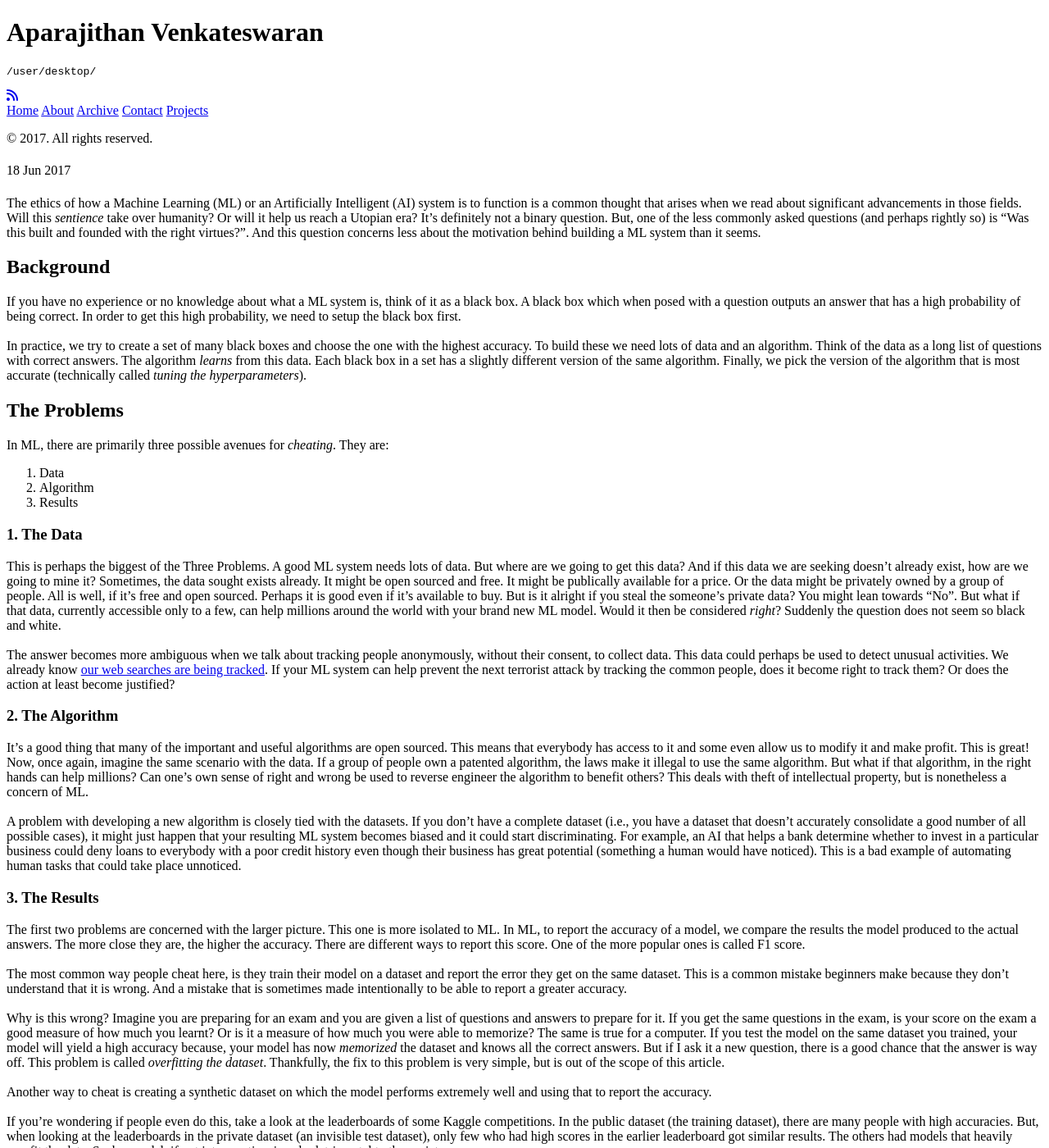
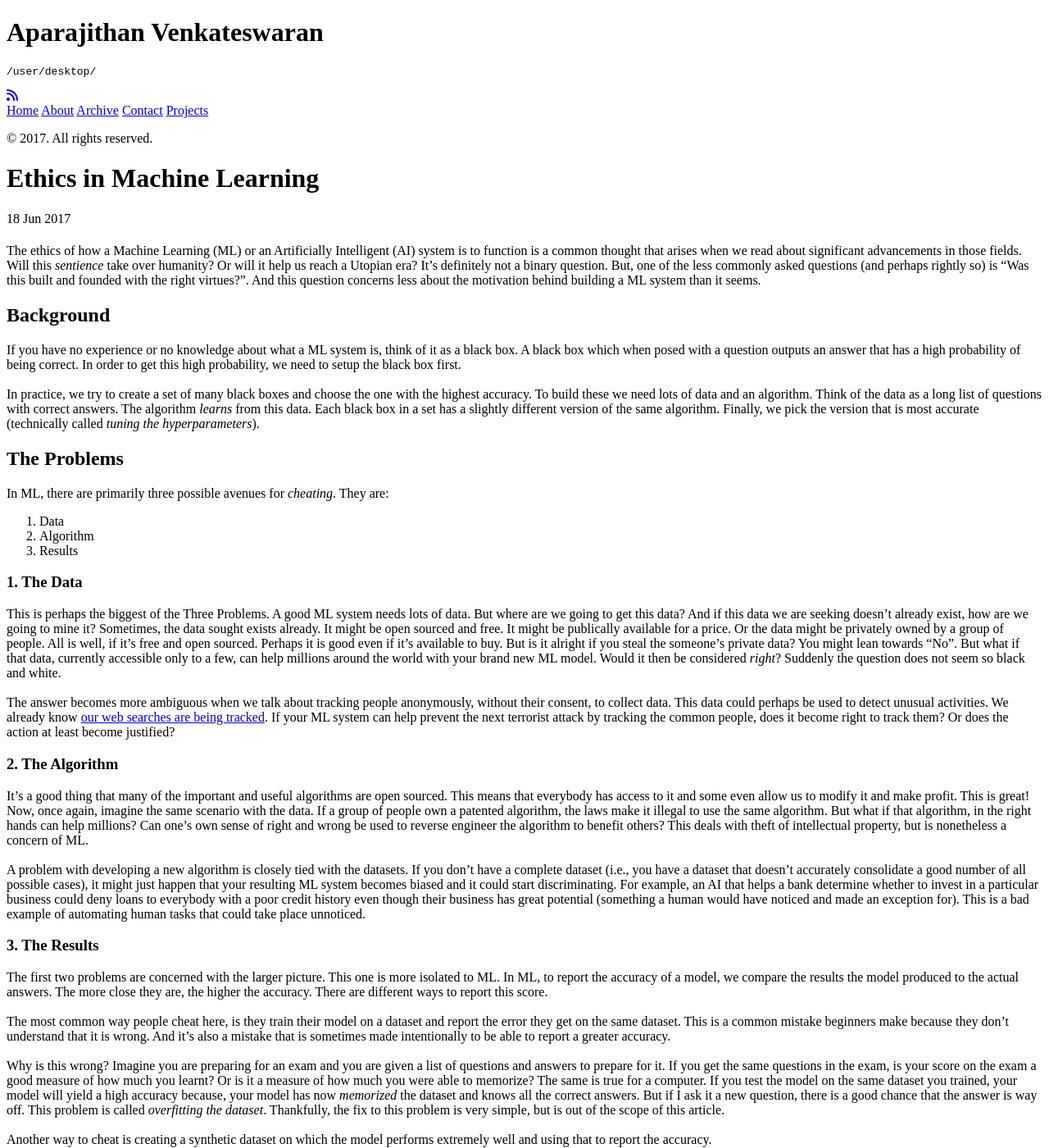
Before and after one commit to AparaV/aparavenkat.com, a Jekyll site: the page built from _posts/2017-06-18-ethics-in-machine-learning.md, in a window 1280 px wide and 1400 px high. Shown: the whole window at 82% size. Built offline with Jekyll 4.4.1, drawn with Linux system fonts in a browser that asks for light colours; nearby versions of some CDN libraries; our own code applies the rules of GitHub Pages for plain Markdown files; comment, search, counter and statistics services are not loaded.

Commit message:
Publish 'Ethics in Machine Learning'

```diff
--- a/_posts/2017-06-18-ethics-in-machine-learning.md
+++ b/_posts/2017-06-18-ethics-in-machine-learning.md
@@ -14,7 +15,7 @@
 ## Background
 
 If you have no experience or no knowledge about what a ML system is, think of it as a black box. A black box which when posed with a question outputs an answer that has a high probability of being correct. In order to get this high probability, we need to setup the black box first.<br><br>
-In practice, we try to create a set of many black boxes and choose the one with the highest accuracy. To build these we need lots of data and an algorithm. Think of the data as a long list of questions with correct answers. The algorithm *learns* from this data. Each black box in a set has a slightly different version of the same algorithm. Finally, we pick the version of the algorithm that is most accurate (technically called *tuning the hyperparameters*).
+In practice, we try to create a set of many black boxes and choose the one with the highest accuracy. To build these we need lots of data and an algorithm. Think of the data as a long list of questions with correct answers. The algorithm *learns* from this data. Each black box in a set has a slightly different version of the same algorithm. Finally, we pick the version that is most accurate (technically called *tuning the hyperparameters*).
 
 ## The Problems
 
@@ -31,12 +32,12 @@
 ### 2. The Algorithm
 
 It's a good thing that many of the important and useful algorithms are open sourced. This means that everybody has access to it and some even allow us to modify it and make profit. This is great! Now, once again, imagine the same scenario with the data. If a group of people own a patented algorithm, the laws make it illegal to use the same algorithm. But what if that algorithm, in the right hands can help millions? Can one's own sense of right and wrong be used to reverse engineer the algorithm to benefit others? This deals with theft of intellectual property, but is nonetheless a concern of ML.<br><br>
-A problem with developing a new algorithm is closely tied with the datasets. If you don't have a complete dataset (i.e., you have a dataset that doesn't accurately consolidate a good number of all possible cases), it might just happen that your resulting ML system becomes biased and it could start discriminating. For example, an AI that helps a bank determine whether to invest in a particular business could deny loans to everybody with a poor credit history even though their business has great potential (something a human would have noticed). This is a bad example of automating human tasks that could take place unnoticed.
+A problem with developing a new algorithm is closely tied with the datasets. If you don't have a complete dataset (i.e., you have a dataset that doesn't accurately consolidate a good number of all possible cases), it might just happen that your resulting ML system becomes biased and it could start discriminating. For example, an AI that helps a bank determine whether to invest in a particular business could deny loans to everybody with a poor credit history even though their business has great potential (something a human would have noticed and made an exception for). This is a bad example of automating human tasks that could take place unnoticed.
 
 ### 3. The Results
 
-The first two problems are concerned with the larger picture. This one is more isolated to ML. In ML, to report the accuracy of a model, we compare the results the model produced to the actual answers. The more close they are, the higher the accuracy. There are different ways to report this score. One of the more popular ones is called F1 score.<br><br>
-The most common way people cheat here, is they train their model on a dataset and report the error they get on the same dataset. This is a common mistake beginners make because they don't understand that it is wrong. And a mistake that is sometimes made intentionally to be able to report a greater accuracy.<br><br>
+The first two problems are concerned with the larger picture. This one is more isolated to ML. In ML, to report the accuracy of a model, we compare the results the model produced to the actual answers. The more close they are, the higher the accuracy. There are different ways to report this score.<br><br>
+The most common way people cheat here, is they train their model on a dataset and report the error they get on the same dataset. This is a common mistake beginners make because they don't understand that it is wrong. And it's also a mistake that is sometimes made intentionally to be able to report a greater accuracy.<br><br>
 Why is this wrong? Imagine you are preparing for an exam and you are given a list of questions and answers to prepare for it. If you get the same questions in the exam, is your score on the exam a good measure of how much you learnt? Or is it a measure of how much you were able to memorize? The same is true for a computer. If you test the model on the same dataset you trained, your model will yield a high accuracy because, your model has now *memorized* the dataset and knows all the correct answers. But if I ask it a new question, there is a good chance that the answer is way off. This problem is called *overfitting the dataset*. Thankfully, the fix to this problem is very simple, but is out of the scope of this article.<br><br>
 Another way to cheat is creating a synthetic dataset on which the model performs extremely well and using that to report the accuracy.<br><br>
 If you're wondering if people even do this, take a look at the leaderboards of some Kaggle competitions. In the public dataset (the training dataset), there are many people with high accuracies. But, when looking at the leaderboards in the private dataset (an invisible test dataset), only few who had high scores in the earlier leaderboard got similar results. The others had models that heavily overfit the data. Such a model, if put into practice, is only detrimental to the society.<br><br>
```
Also changed, not shown: other parts of _posts/2017-06-18-ethics-in-machine-learning.md (+3 -2 lines).
